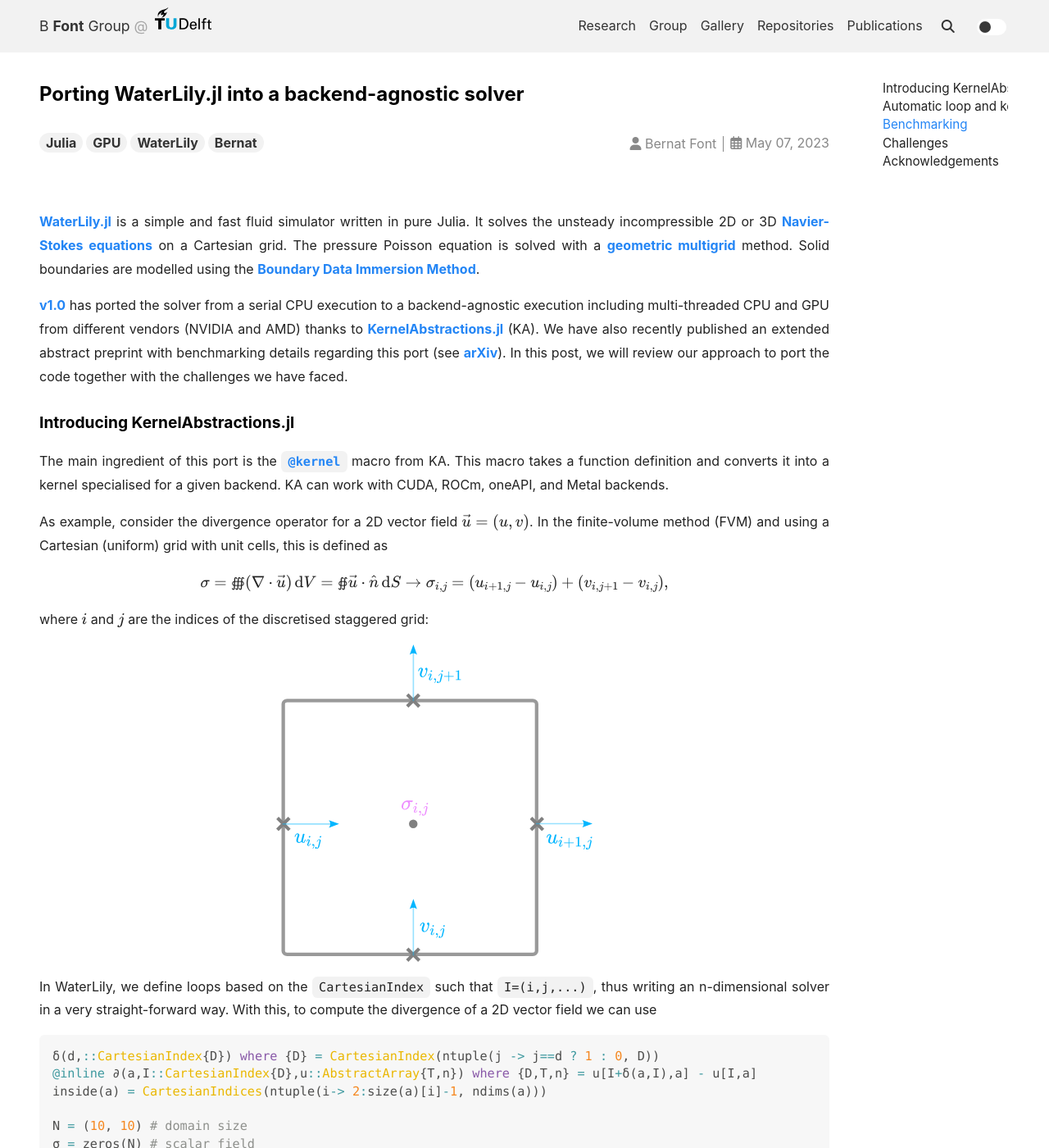
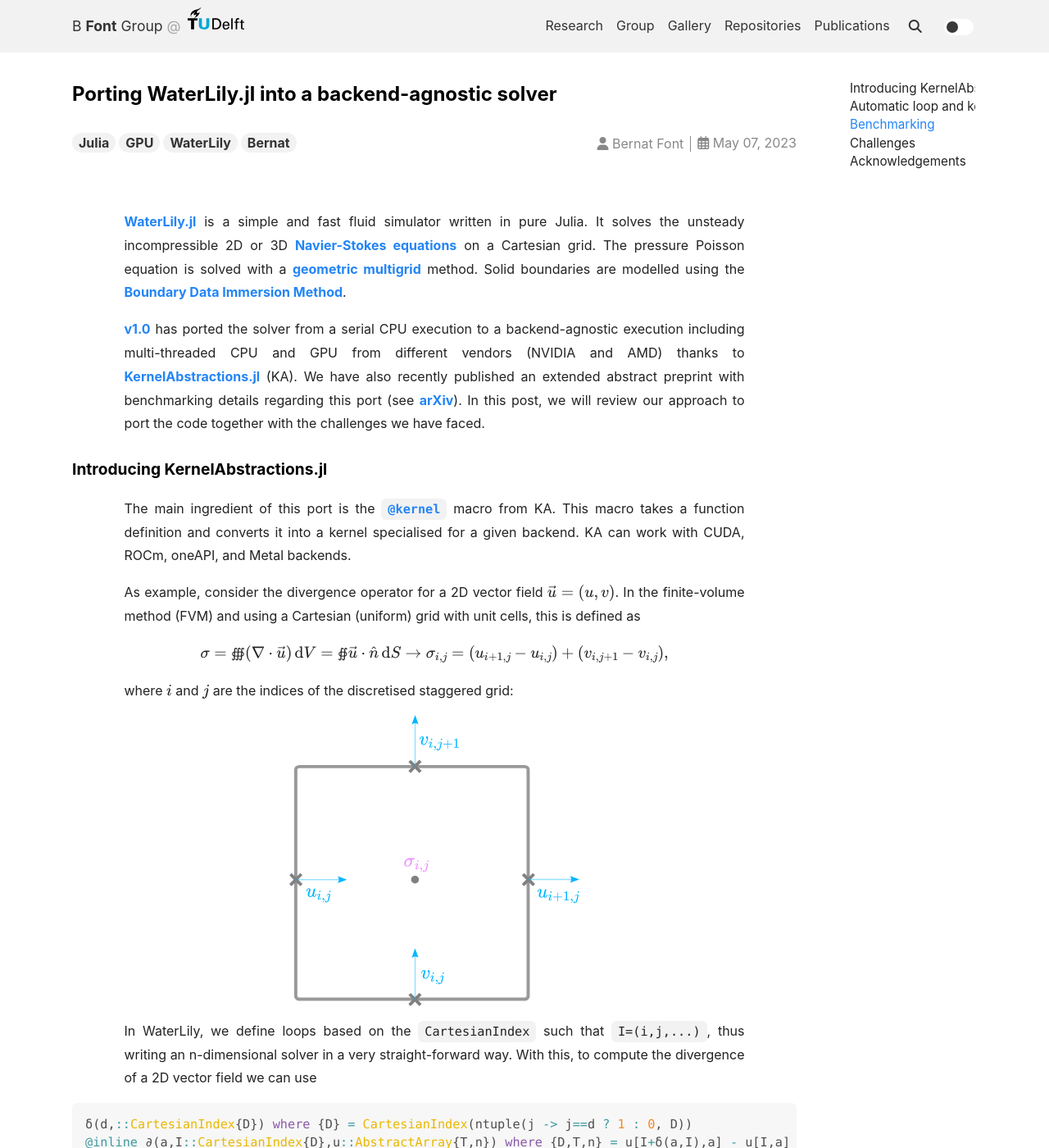
Before and after one commit to b-fg/b-fg.github.io, a Jekyll site: the page built from _research/waterlily-on-gpu.md, in a window 1280 px wide and 1400 px high. Shown: the whole window at 82% size. Built offline with Jekyll 4.4.1, drawn with Linux system fonts in a browser that asks for light colours; nearby versions of some CDN libraries; formulas are drawn with MathJax 3.

Commit message:
Align TOC pages to site width and cap prose at 75ch
Assisted-By: Claude Fable 5 <noreply@anthropic.com>

```diff
--- a/_sass/custom.scss
+++ b/_sass/custom.scss
@@ -4,6 +4,28 @@
    skin instead of default white; matches the header/footer background. */
 html {
   background: $main-color-3;
+}
+
+/* Pages with a TOC aside (research posts): keep the total width at the site's
+   content-max-width instead of the theme's +aside-width bonus, so they align
+   with the header/footer like every other page. The text column shrinks by
+   the aside width (page__content is flex: 1). */
+.has-aside .main {
+  max-width: map-get($layout, content-max-width);
+}
+
+/* Wide canvas, measured text: cap prose in post bodies at a readable line
+   length, centered in the column, while figures, tables and code keep the
+   full width. Scoped to the direct child so index-page excerpts (which also
+   use .article__content) are untouched. Markdown wraps images/videos in <p>,
+   hence the :has() exclusions (pre-:has() browsers skip the cap entirely). */
+.layout--article > .article__content {
+  > p:not(:has(img)):not(:has(video)):not(:has(iframe)),
+  > ul, > ol, > dl, > blockquote,
+  > h2, > h3, > h4, > h5, > h6 {
+    max-width: 75ch;
+    margin-inline: auto;
+  }
 }
 
 $googlescholar-color:    #000;
```
